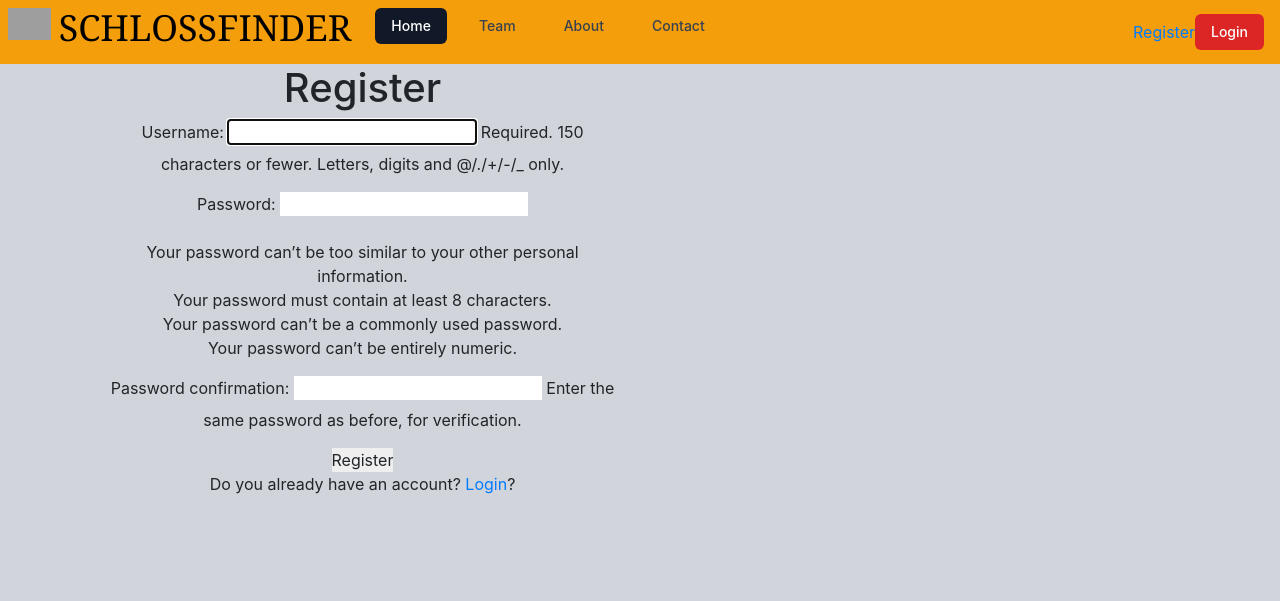
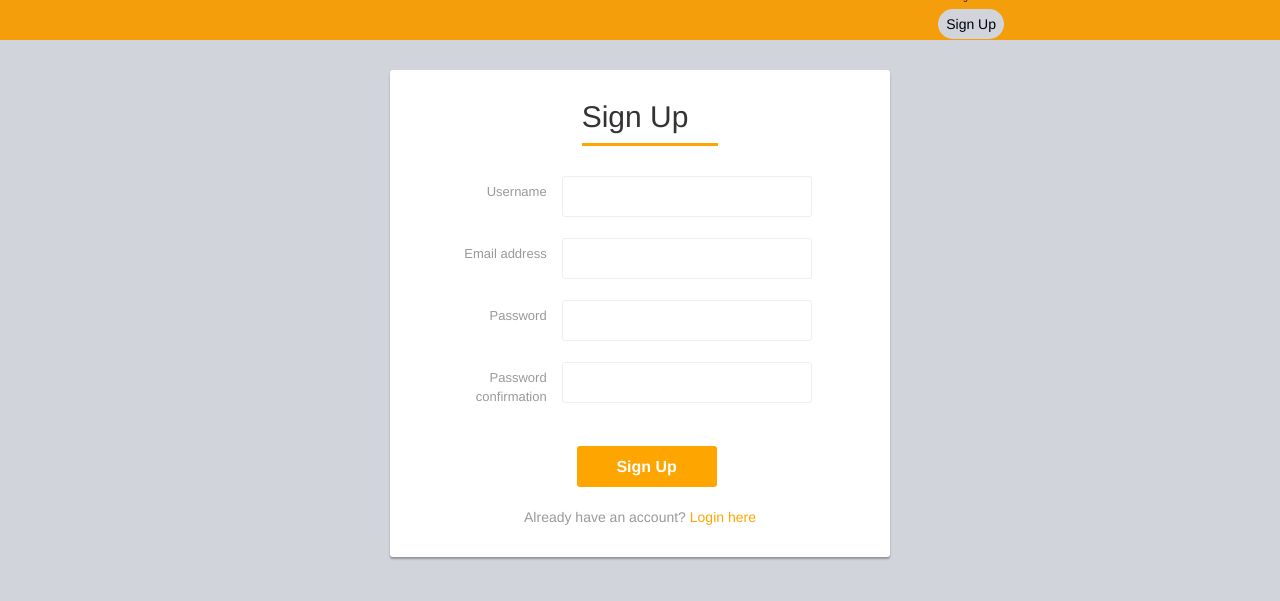
Before and after one commit to Marcin-integrator/CastleFinder, a Django app: page /register/ in a window 1280 px wide. Shown: the top 601 px of the page. Run offline with Django 3.2, Linux system fonts and the light colour scheme; style sheets or scripts are compiled from the project's sources; some libraries are stand-ins or nearby versions; grey boxes are pictures that could not be loaded.

Commit message:
Added Register form

```diff
--- a/profiles/forms.py
+++ b/profiles/forms.py
@@ -1,12 +1,12 @@
-
 from django import forms
-
+from django.contrib.auth.forms import UserCreationForm
 from django.contrib.auth import get_user_model
 from django.forms import ModelForm
 
 from .models import Profile
 
 User = get_user_model()
+
 
 class UserUpdateForm(forms.ModelForm):
     class Meta:
@@ -27,9 +27,36 @@
         }
 
 
+class UserRegisterForm(UserCreationForm):
+    username = forms.CharField(widget=forms.TextInput(
+        attrs={'type': "text", 'class': "form-control", 'name': "username",
+               'required': "required"})),
+    email = forms.CharField(widget=forms.EmailInput(
+        attrs={'type': "text", 'class': "form-control", 'name': "email",
+               'required': "required", 'style': "border: black;"})),
+    password1 = forms.CharField(widget=forms.PasswordInput(
+        attrs={'type': "password", 'class': "form-control", 'name': "password",
+               'required': "required"})),
+    password2 = forms.CharField(widget=forms.PasswordInput(
+        attrs={'type': "password", 'class': "form-control", 'name': "password",
+               'required': "required"})),
+
+    class Meta:
+        model = User
+        fields = UserCreationForm.Meta.fields + ('username', 'email', 'password1', 'password2')
+
+
+
+
 class RegisterForm(forms.ModelForm):
     """A form for creating new users. Includes all the required
     fields, plus a repeated password."""
+    # fields = ['password1', 'password2']
+    # widgets = {
+    #     'password1': forms.CharField(attrs={
+    #         'label': 'Password', }),
+    #     'password2': forms.CharField(attrs={'label': 'Password confirmation'})
+    # }
     password1 = forms.CharField(label='Password', widget=forms.PasswordInput)
     password2 = forms.CharField(label='Password confirmation', widget=forms.PasswordInput)
 
--- a/profiles/views.py
+++ b/profiles/views.py
@@ -11,7 +11,7 @@
 
 from django.contrib import messages
 
-from .forms import RegisterForm, UserAvatar, UserUpdateForm
+from .forms import RegisterForm, UserAvatar, UserUpdateForm, UserRegisterForm
 from .models import Profile
 
 User = get_user_model()
@@ -64,14 +64,14 @@
 
 def register(request):
     if request.method == 'POST':
-        form = UserCreationForm(request.POST)
+        form = UserRegisterForm(request.POST)
         if form.is_valid():
             form.save()
             username = form.cleaned_data.get('username')
             messages.success(request, f'Account created for {username}!')
             return redirect('home')
     else:
-        form = UserCreationForm()
+        form = UserRegisterForm()
     return render(request, 'registration/register.html', {'form': form})
 
 
--- /dev/null
+++ b/static/register_css.css
@@ -0,0 +1,73 @@
+	[div='1111'] {
+		color: #999;
+		background: #f3f3f3;
+		font-family: 'Roboto', sans-serif;
+
+	}
+    .form-control {
+		border-color: #eee;
+        min-height: 41px;
+		box-shadow: none !important;
+	}
+    .form-control:focus {
+		border-color: #5cd3b4;
+	}
+    .form-control, .btn {
+        border-radius: 3px;
+    }
+	.signup-form {
+		width: 500px;
+		margin: 0 auto;
+		padding: 30px 0;
+	}
+    .signup-form h2 {
+		color: #333;
+        margin: 0 0 30px 0;
+		display: inline-block;
+		padding: 0 30px 10px 0;
+		border-bottom: 3px solid orange;
+    }
+    .signup-form form {
+		color: #999;
+		border-radius: 3px;
+    	margin-bottom: 15px;
+        background: #fff;
+        box-shadow: 0px 2px 2px rgba(0, 0, 0, 0.3);
+        padding: 30px;
+    }
+	.signup-form .form-group {
+		margin-bottom: 20px;
+	}
+	.signup-form label {
+		font-weight: normal;
+		font-size: 13px;
+	}
+    .signup-form input[type="checkbox"] {
+		margin-top: 2px;
+	}
+    .signup-form .btn {
+        font-size: 16px;
+        font-weight: bold;
+		background: #5cd3b4;
+		border: none;
+		margin-top: 20px;
+		min-width: 140px;
+    }
+	.signup-form .btn:hover, .signup-form .btn:focus {
+		background: #41cba9;
+        outline: none !important;
+	}
+    .signup-form a {
+		color: #5cd3b4;
+		text-decoration: underline;
+	}
+	.signup-form a:hover {
+		text-decoration: none;
+	}
+    .signup-form form a {
+		color: #5cd3b4;
+		text-decoration: none;
+	}
+	.signup-form form a:hover {
+		text-decoration: underline;
+	}
--- a/templates/base.html
+++ b/templates/base.html
@@ -1,6 +1,7 @@
 <!DOCTYPE html>
 <html lang="en">
   <head>
+
     <!-- Required meta tags -->
     <meta charset="utf-8" />
     <meta name="viewport" content="width=device-width, initial-scale=1" />
--- a/templates/registration/register.html
+++ b/templates/registration/register.html
@@ -1,18 +1,42 @@
 {% extends "base.html" %}
-
+{% load static %}
 {% block content %}
-
-<div class="col-sm-6 col-sm-offset-3 text-center">
-    <h1>Register</h1>
-
-<form method="post" action="{% url 'register' %}">
-{% csrf_token %}
-{{ form.as_p }}
-
-<input type="submit" value="Register">
-<input type="hidden" name="next" value="{{ next }}">
-</form>
-        <p>Do you already have an account? <a href="{% url 'login' %}">Login</a>?</p>
+<head>
+	<meta charset="utf-8">
+	<meta http-equiv="X-UA-Compatible" content="IE=edge">
+	<meta name="viewport" content="width=device-width, initial-scale=1">
+	<link href="https://fonts.googleapis.com/css?family=Roboto:400,700" rel="stylesheet">
+	<title>Bootstrap Sign up Form Horizontal</title>
+	<link rel="stylesheet" href="https://maxcdn.bootstrapcdn.com/bootstrap/3.3.7/css/bootstrap.min.css">
+	<script src="https://ajax.googleapis.com/ajax/libs/jquery/1.12.4/jquery.min.js"></script>
+	<script src="https://maxcdn.bootstrapcdn.com/bootstrap/3.3.7/js/bootstrap.min.js"></script>
+	<link rel="stylesheet" href="{% static 'register_css.css' %}">
+</head>
+<div class="1111">
+<div class="signup-form">
+    <form action="{% url 'register' %}" method="post" class="form-horizontal">
+		{% csrf_token %}
+		<div class="col-xs-8 col-xs-offset-4" >
+			<h2>Sign Up</h2>
+		</div>
+		{% for field in form %}
+			<div class="form-group">
+				<label class="control-label col-xs-4">{{ field.label }}</label>
+				 <input type="{{ field.field.widget.input_type }}" class="form-control" id="{{ field.id_for_label }}"
+						name="{{ field.html_name }}" required="required" style="width: 250px">
+				<div class="col-xs-8">
+					 {{ field.errors }}
+				</div>
+        	</div>
+		{% endfor %}
+		<div class="form-group" >
+			<div class="col-xs-8 col-xs-offset-4">
+<!--				<p><label class="checkbox-inline"><input type="checkbox" required="required"> I accept the <a href="#" style="color: orange">Terms of Use</a> &amp; <a href="#" style="color: orange">Privacy Policy</a>.</label></p>-->
+				<button type="submit" class="btn btn-primary btn-lg" style="background-color: orange" href="{% url 'home' %}">Sign Up</button>
+			</div>
+		</div>
+		<div class="text-center">Already have an account? <a href="{% url 'login' %}" style="color: orange">Login here</a></div>
+	</form>
 </div>
-
+</div>
 {% endblock %}
--- a/templates/snippets/nav.html
+++ b/templates/snippets/nav.html
@@ -1,3 +1,5 @@
+
+
 <nav class="bg-yellow-500">
   <div class="max-w-7xl mx-auto px-2 sm:px-6 lg:px-8">
     <div class="relative flex items-center justify-between h-16">
@@ -183,19 +185,55 @@
 
         </div>
         {% else %}
-          <button type="submit">
-            <a href="{% url 'register' %}">
-              Register
-            </a>
+        {% load static %}
+        <style>
+            .header-dark .navbar .navbar-brand {
+              font-weight:bold;
+              color:inherit;
+            }
 
+            .header-dark .navbar .navbar-brand:hover {
+              color:#f0f0f0;
+            }
 
-          </button>
-              <a
-              href="{% url 'login' %}"
-              class="bg-red-600 text-white hover:bg-red-500 hover:text-white px-3 py-2 rounded-md text-sm font-medium"
-              >Login</a
-            >
-      <!-- prettier-ignore -->
+            .header-dark .navbar .navbar-collapse span {
+              margin-top:5px;
+            }
+
+            .header-dark .navbar .navbar-collapse span .login {
+              color:black;
+              margin-right:.5rem;
+              text-decoration:none;
+            }
+
+            [id='hoverowski']:hover{
+              background-color: transparent;
+            }
+            .header-dark .navbar .action-button, .header-dark .navbar .action-button:active {
+              --tw-bg-opacity: 1;
+              background:rgba(209, 213, 219, var(--tw-bg-opacity));
+              border-radius:20px;
+              font-size:inherit;
+              color:black;
+              box-shadow:none;
+              border:none;
+              text-shadow:none;
+              padding:.5rem .8rem;
+              transition:background-color 0.25s;
+            }
+        </style>
+          {% load static %}
+          <link href="{% static 'login_register.css' %}">
+            <div class="header-dark">
+              <nav class="navbar navbar-dark navbar-expand-md navigation-clean-search">
+                <div class="collapse navbar-collapse" id="navcol-1">
+                  <form class="form-inline mr-auto" target="_self">
+                  </form>
+                  <span id= 'hoverowski' class="block px-4 py-2 text-sm text-gray-700 hover:bg-gray-100"><a href="{% url 'login' %}" class="login">Log In</a></span>
+                  <a class="btn btn-light action-button " role="button" href="{% url 'register' %}">Sign Up</a>
+                </div>
+              </nav>
+            </div>
       {% endif %}
       </div>
     </div>
```
Also changed, not shown: static/login_register.css (added, +34 -0 lines), static/static_for_form.css (+5 -9 lines), templates/contact.html (+5 -4 lines), templates/registration/new_register_form.html (added, +53 -0 lines), static/js/register_js.js (added), 1 other file.
